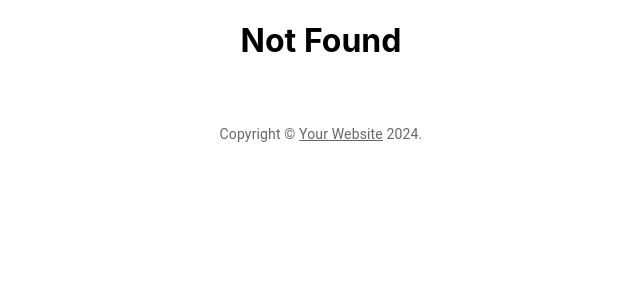
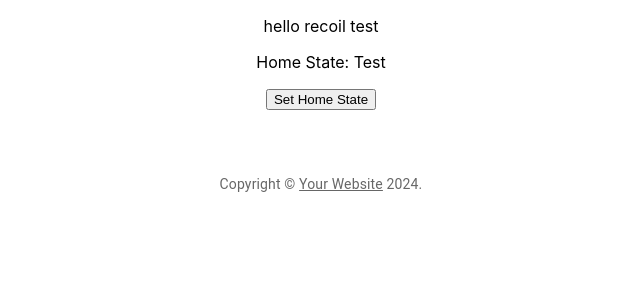
Before and after one commit to SangDoJoong/nostalgic-space-web, a React (Create React App) app: page /recoil-test in a window 1280 px wide. Before the commit this address had no page. Shown: the top 300 px of the page, without its empty margins (319-959 px from the left). Built offline with nearby package versions, Linux system fonts and the light colour scheme.

Commit message:
feat(recoil): recoil 설정 및 테스트

```diff
--- a/package.json
+++ b/package.json
@@ -15,6 +15,7 @@
     "react-dom": "^18.2.0",
     "react-router-dom": "^6.21.1",
     "react-scripts": "5.0.1",
+    "recoil": "^0.7.7",
     "styled-components": "^6.1.6",
     "web-vitals": "^2.1.4"
   },
--- a/src/App.js
+++ b/src/App.js
@@ -5,19 +5,24 @@ import About from './routes/About';
 import SignIn from './routes/SignIn';
 import Copyright from './Components/Copyright';
 import * as React from 'react';
+import {RecoilRoot} from 'recoil';
+import RecoilTest from './routes/RecoilTest';
 
 function App() {
   return (
+      <RecoilRoot>
         <div className="App">
           <Routes>
             <Route path="/" element={<Home />} />
             <Route path="/about" element={<About />} />
             <Route path="/sign-in" element={<SignIn />} />
+            <Route path="/recoil-test" element={<RecoilTest />} />
             <Route path="*" element={<h1>Not Found</h1>} />
           </Routes>
 
           <Copyright sx={{ mt: 8, mb: 4 }} />
         </div>
+      </RecoilRoot>
   );
 }
 
--- /dev/null
+++ b/src/recoil/atoms/testState.js
@@ -0,0 +1,8 @@
+import {atom} from 'recoil';
+
+export const testState = atom({
+    key: 'testState',
+    default: {
+      name: 'Test'
+    }
+});
--- /dev/null
+++ b/src/routes/RecoilTest.js
@@ -0,0 +1,19 @@
+import {useRecoilState} from 'recoil';
+import {testState} from '../recoil/atoms/testState';
+
+function RecoilTest() {
+
+  const [homeState, setHomeState] = useRecoilState(testState);
+
+  return (
+      <div>
+        <div>
+          <p>hello recoil test</p>
+          <p>Home State: {homeState.name}</p>
+          <button onClick={() => setHomeState({name: 'Home'})}>Set Home State</button>
+        </div>
+      </div>
+  );
+}
+
+export default RecoilTest;
```
Also changed, not shown: 1 other file (tests, documents, lock files or other folders). Lines whose indentation alone changed are shown as unchanged.
